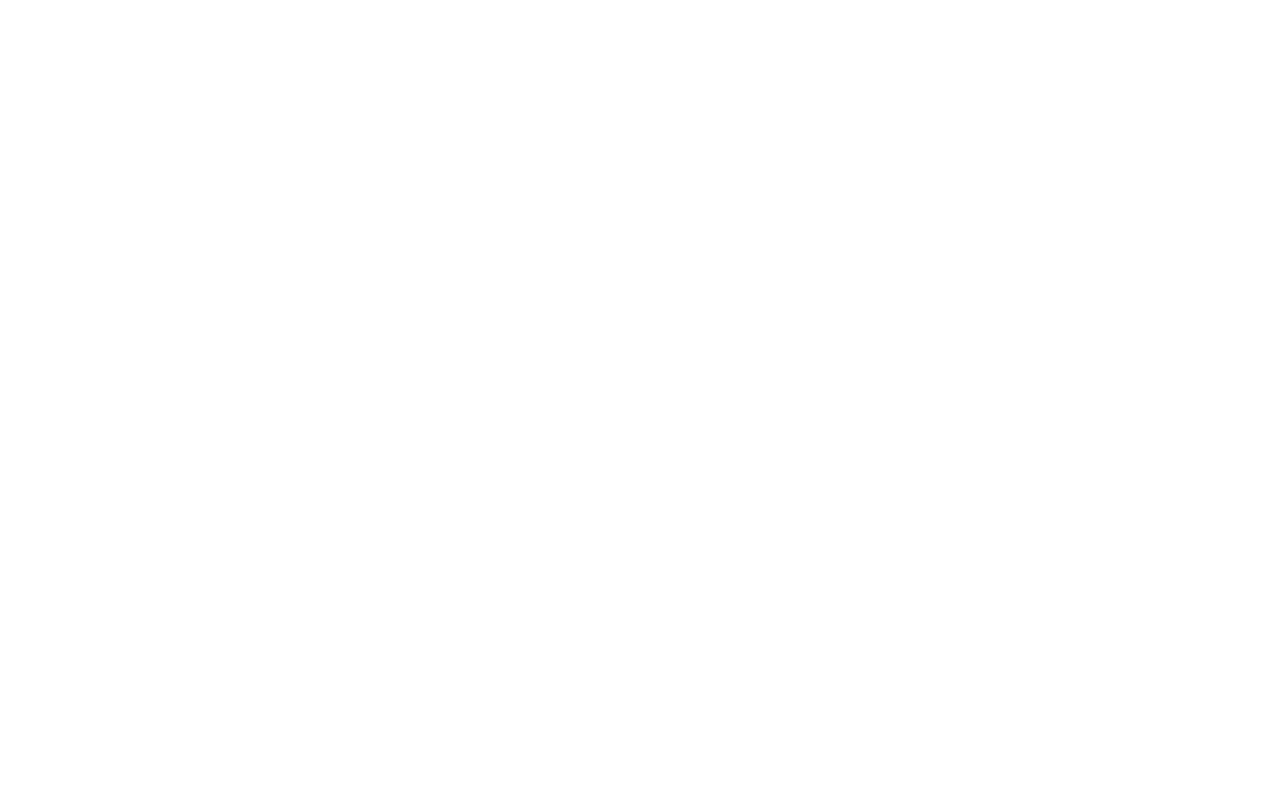
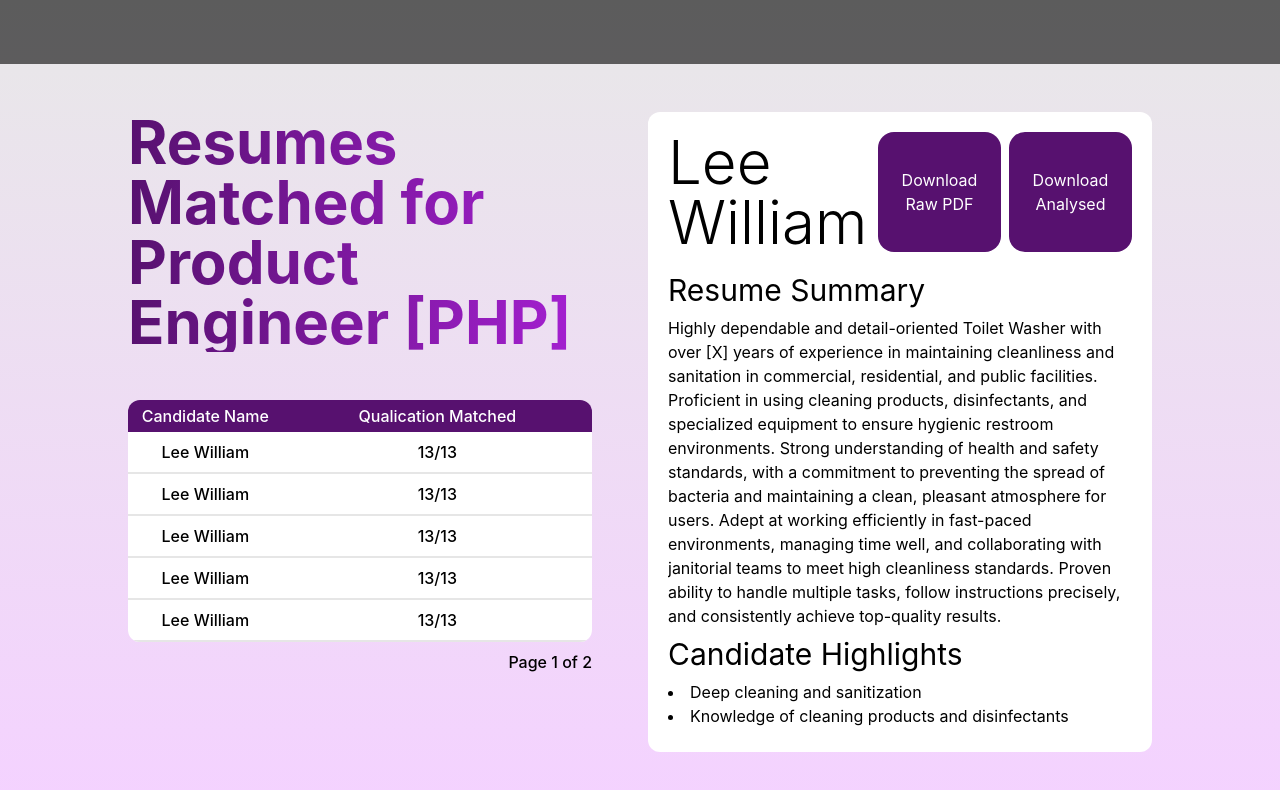
Before and after one commit to lwwilliam/mini-hackathon-we_have_an_imposter_amongst_us, a React (Create React App) app in the folder frontend/: page /job/analysis in a window 1280 px wide. Before the commit this address had no page. Shown: the top 790 px of the page. Built offline with nearby package versions, Linux system fonts and the light colour scheme.

Commit message:
somewhat done resume analysis page

```diff
--- a/frontend/src/App.js
+++ b/frontend/src/App.js
@@ -5,6 +5,7 @@
 import Test2 from './view/test2/test2';
 import JobDescriptions from './view/jobDescriptions/jobDescriptions.tsx';
 
+import JobResume from './view/jobResume/JobResume.jsx'
 import Resume from './view/resume/Resume';
 
 function App() {
@@ -15,6 +16,7 @@
         <Route path='/test2' element={<Test2/>} />
         <Route path='/resume' element={<Resume />} />
         <Route path='/job' element={<JobDescriptions/>} />
+        <Route path='/job/analysis' element={< JobResume />} />
       </Routes>
     </Router>
   );
--- /dev/null
+++ b/frontend/src/view/jobResume/JobResume.jsx
@@ -0,0 +1,67 @@
+import React from "react";
+
+import ResumeDetails from "./compenents/resumeDetails";
+
+const CandidateDetails = () => {
+  const TableEmptyRow = () => {
+    return (
+      <div className='grid grid-cols-3 py-2 border-b-2 border-solid border-[#E6E6E6] text-ellipsis overflow-hidden whitespace-nowrap'>
+      </div>
+    )
+  }
+
+  const TableRowData = ({name, matched}) => {
+    return (
+      <div className='grid grid-cols-3 py-2 border-b-2 border-solid border-[#E6E6E6]'>
+        <p>{name}</p>
+        <p className='col-span-2 text-ellipsis overflow-hidden whitespace-nowrap'>{matched}</p>
+      </div>
+    )
+  }
+
+  // woahh mock data
+  const data = Array(5).fill({
+    name: 'Lee William',
+    matched: '13/13'
+  })
+
+  return (
+    <div className='flex flex-col gap-2 font-medium'>
+      <div className='flex flex-col overflow-hidden flex-1 rounded-xl'>
+        <div className='grid grid-cols-3 text-center bg-[#57116F] text-white py-1'>
+          <div>Candidate Name</div>
+          <div className='col-span-2'>Qualication Matched</div>
+        </div>
+
+        { /** Max rows is 5 */ }
+        <div className='grid grid-rows-5 overflow-auto text-center flex-1 bg-white border-collapse'>
+          { data.map((val) => <TableRowData name={val.name} matched={val.matched} />) }
+        </div>
+      </div>
+      <p className='self-stretch text-right'>Page 1 of 2</p>
+    </div>
+
+  )
+}
+
+const JobResume = () => {
+  return (
+    <div className='flex flex-col bg-gradient-to-t from-[#F4D2FF] to-[#E8E8E8] w-screen h-screen overflow-hidden'>
+      <div id="header" className='bg-black/60 w-screen h-16 flex'>
+
+			</div>
+      <div id="body"
+      className='flex mx-32 py-12 gap-14
+      flex-1 overflow-hidden'>
+        <div className="flex flex-col gap-12 flex-1">
+          <h1
+          className="bg-gradient-to-r from-[#57116F] to-[#A720D4] text-transparent bg-clip-text font-[700] text-6xl">Resumes Matched for Product Engineer [PHP]</h1>
+          <CandidateDetails />
+        </div>
+        <ResumeDetails />
+      </div>
+    </div>
+  )
+}
+
+export default JobResume
--- /dev/null
+++ b/frontend/src/view/jobResume/compenents/resumeDetails.jsx
@@ -0,0 +1,222 @@
+import React from "react";
+
+const CheckBox = ({on}) => {
+  return (
+    <div className={`border-solid border-2 flex ${on ? "bg-green-100 border-green-500" : "bg-red-500 border-red-900"} aspect-square h-full rounded-xl place-items-center`}>
+      <span className={`text-center flex-1 ${on ? 'text-green-700' : 'text-white'}`}>
+        {on ? "✔": "X"}
+      </span>
+    </div>
+  )
+}
+
+const QualPriority = {
+  Normal: 'normal',
+  Mandatory: 'mandatory',
+  Bonus: 'bonus',
+}
+
+const QualificationBean = ({
+  qualification,
+}) => {
+  let c = 'white';
+
+  if (qualification.priority === QualPriority.Mandatory) {
+    c = '#FFCECE';
+  } else if (qualification.priority === QualPriority.Bonus) {
+    c = '#D8FFCE';
+  }
+
+  return (
+  <div className="flex gap-5">
+    <div className="flex-1">
+    {qualification.minYears ? (
+        <div
+          className={`flex flex-row h-10 w-fit space-x-2 justify-center items-center bg-[${c}] border-[#57116F] border-[1px] rounded-full text-md px-5 py-1 text-center`}
+        >
+          <div className="text-md font-bold text-[#57116F]">{`${qualification.minYears}y+`}</div>
+          <div>{qualification.name}</div>
+        </div>
+      ) : (
+        <div
+          className={`h-10 w-fit justify-center items-center bg-[${c}] border-[#57116F] border-[1px] rounded-full text-md px-5 py-1 text-center`}
+        >
+          {qualification.name}
+        </div>
+      )}
+    </div>
+      <CheckBox on={qualification.qualified}/>
+  </div>);
+};
+
+const ResumeSummary = ({summary}) => {
+  return (
+    <div className="flex flex-col gap-2">
+      <h1 className="text-3xl">Resume Summary</h1>
+      <p>
+        {summary}
+      </p>
+    </div>
+  )
+}
+
+const TechnicalSkillMatched = ({ matched }) => {
+  return (
+    <div className="flex flex-col gap-2">
+      <h1 className="text-2xl">Technical Skills</h1>
+      <div className="flex flex-col gap-2">
+        { matched.map((val, index) => <QualificationBean key={index} qualification={val} />) }
+      </div>
+    </div>
+  )
+}
+
+const ExperienceMatched = ({ matched }) => {
+  return (
+    <div className="flex flex-col gap-2">
+      <h1 className="text-2xl">Experiences</h1>
+      <div className="flex flex-col gap-2">
+        { matched.map((val, index) => <QualificationBean key={index} qualification={val} />) }
+      </div>
+    </div>
+  )
+}
+
+const SoftSkillMatched = ({ matched }) => {
+  return (
+    <div className="flex flex-col gap-2">
+      <h1 className="text-2xl">Soft Skils</h1>
+      <div className="flex flex-col gap-2">
+        { matched.map((val, index) => <QualificationBean key={index} qualification={val} />) }
+      </div>
+    </div>
+  )
+}
+
+const QualificationMatched = ({ qualifications }) => {
+  return (
+  <div className="flex flex-col gap-2">
+      <div className="flex justify-between">
+        <h1 className="text-3xl">Qualification Method</h1>
+        <div className="flex gap-5">
+          <div className="flex place-items-center gap-2">
+            <div className="bg-[#FFCECE] rounded-full w-5 h-5 border-solid border-1 border-[#57116F]"></div>
+            <span>Mandatory</span>
+          </div>
+          <div className="flex place-items-center gap-2">
+            <div className="bg-[#D8FFCE] rounded-full w-5 h-5 border-solid border-1 border-[#57116F]"></div>
+            <span>Bonus</span>
+          </div>
+        </div>
+      </div>
+
+      <ExperienceMatched matched={qualifications.pastExperience}/>
+      <TechnicalSkillMatched matched={qualifications.technical}/>
+      <SoftSkillMatched matched={qualifications.soft}/>
+  </div>
+  )
+}
+
+const ResumeHighlights = ({highlights}) => {
+  return (
+  <div className="flex flex-col gap-2">
+      <h1 className="text-3xl">Candidate Highlights</h1>
+
+      <ul className="list-disc list-inside">
+        {
+        highlights.map((val) =>
+        <li className="list-item">{val}</li>)
+        }
+      </ul>
+  </div>
+  )
+}
+
+const DownloadPDF = () => {
+  return (
+    <button
+    className='flex-1 bg-[#57116F] text-white px-5 rounded-2xl'
+  >Download Raw PDF</button>
+  )
+}
+
+const DownloadAnalysis = () => {
+  return (
+    <button
+    className='flex-1 bg-[#57116F] text-white px-5 rounded-2xl'
+  >Download Analysed</button>
+  )
+}
+
+const ResumeDetails = () => {
+
+  const mockd = {
+    name: "Lee William",
+    summary: "Highly dependable and detail-oriented Toilet Washer with over [X] years of experience in maintaining cleanliness and sanitation in commercial, residential, and public facilities. Proficient in using cleaning products, disinfectants, and specialized equipment to ensure hygienic restroom environments. Strong understanding of health and safety standards, with a commitment to preventing the spread of bacteria and maintaining a clean, pleasant atmosphere for users. Adept at working efficiently in fast-paced environments, managing time well, and collaborating with janitorial teams to meet high cleanliness standards. Proven ability to handle multiple tasks, follow instructions precisely, and consistently achieve top-quality results.",
+    highlights: ["Deep cleaning and sanitization", "Knowledge of cleaning products and disinfectants", "Compliance with health and safety protocols", "Teamwork and communication", "Time management and efficiency"],
+    qualifications: {
+      pastExperience: [
+        {
+          name: 'Degree / Advanced Diploma in Computer Science or equivalent',
+          priority: QualPriority.Mandatory,
+          minYears: 0,
+          qualified: false,
+        },
+      ],
+      technical: [
+        { name: 'Web Applications', priority: QualPriority.Normal, minYears: 0, qualified: true },
+        {
+          name: 'RESTful APIs with JSON / XML',
+          priority: QualPriority.Normal,
+          minYears: 0,
+          qualified: false,
+        },
+        { name: 'PHP V8', priority: QualPriority.Normal, minYears: 0,
+          qualified: false, },
+        { name: 'Scrum', priority: QualPriority.Bonus, minYears: 0,
+          qualified: false, },
+        {
+          name: 'System Design & Software Implementation',
+          priority: QualPriority.Normal,
+          minYears: 5,
+          qualified: false,
+        },
+      ],
+      soft: [
+        {
+          name: 'Good communication skills',
+          priority: QualPriority.Normal,
+          minYears: 0,
+          qualified: false,
+        },
+        { name: 'Team player', priority: QualPriority.Normal, minYears: 0,
+          qualified: false, },
+        { name: 'Problem solver', priority: QualPriority.Normal, minYears: 0,
+          qualified: false, },
+      ],
+    }
+  }
+
+  return (
+    <div
+    className="flex flex-col flex-1 bg-white rounded-xl p-5 gap-5"
+    >
+      <div
+      className="flex justify-between"
+      >
+        <h1 className="font-light text-6xl">{mockd.name}</h1>
+        <div className="flex gap-2">
+          <DownloadPDF />
+          <DownloadAnalysis />
+        </div>
+      </div>
+      <div className="flex flex-col overflow-auto gap-2">
+        <ResumeSummary summary={mockd.summary}/>
+        <ResumeHighlights highlights={mockd.highlights}/>
+        <QualificationMatched qualifications={mockd.qualifications}/>
+      </div>
+    </div>
+  )
+}
+
+export default ResumeDetails
--- a/frontend/tailwind.config.js
+++ b/frontend/tailwind.config.js
@@ -5,6 +5,9 @@
     extend: {
       gridTemplateRows: {
         '14': 'repeat(14, minmax(0, 1fr));'
+      },
+      borderWidth: {
+        '1': '1px',
       }
     },
   },
```
